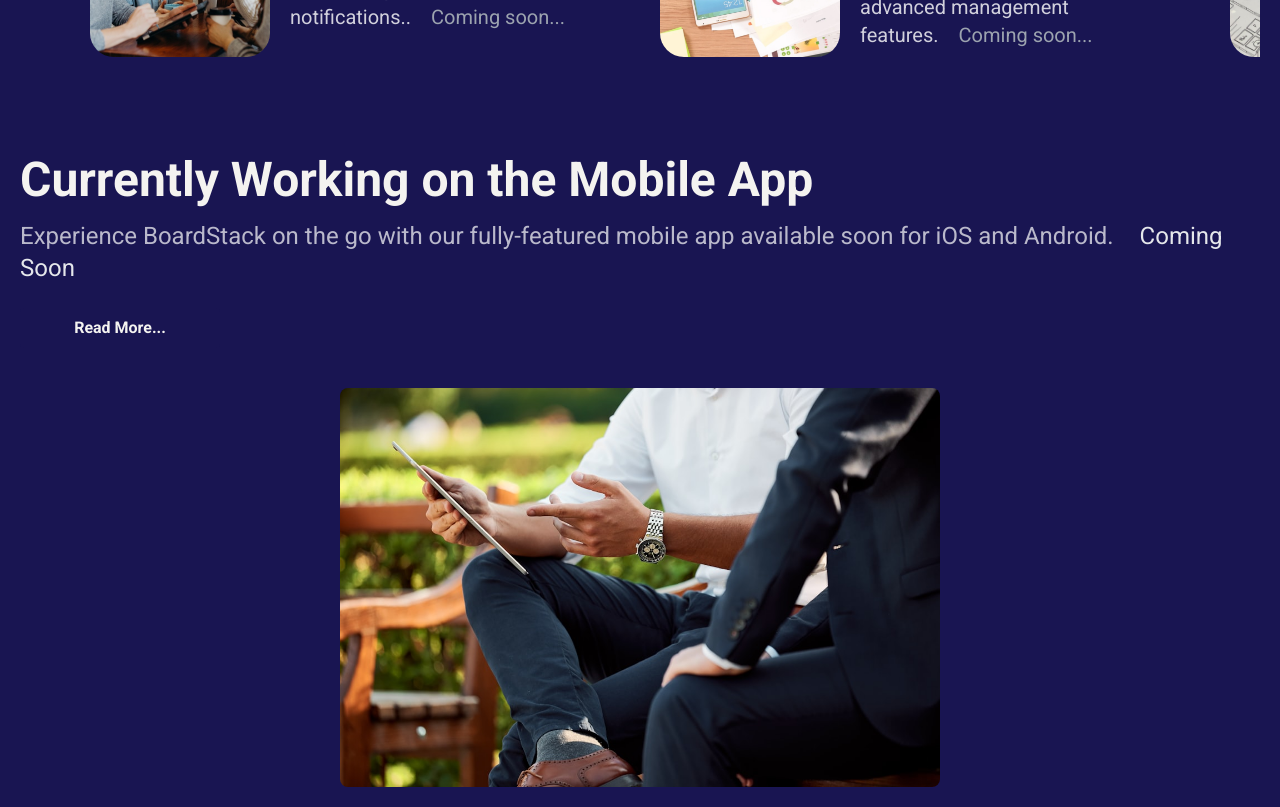
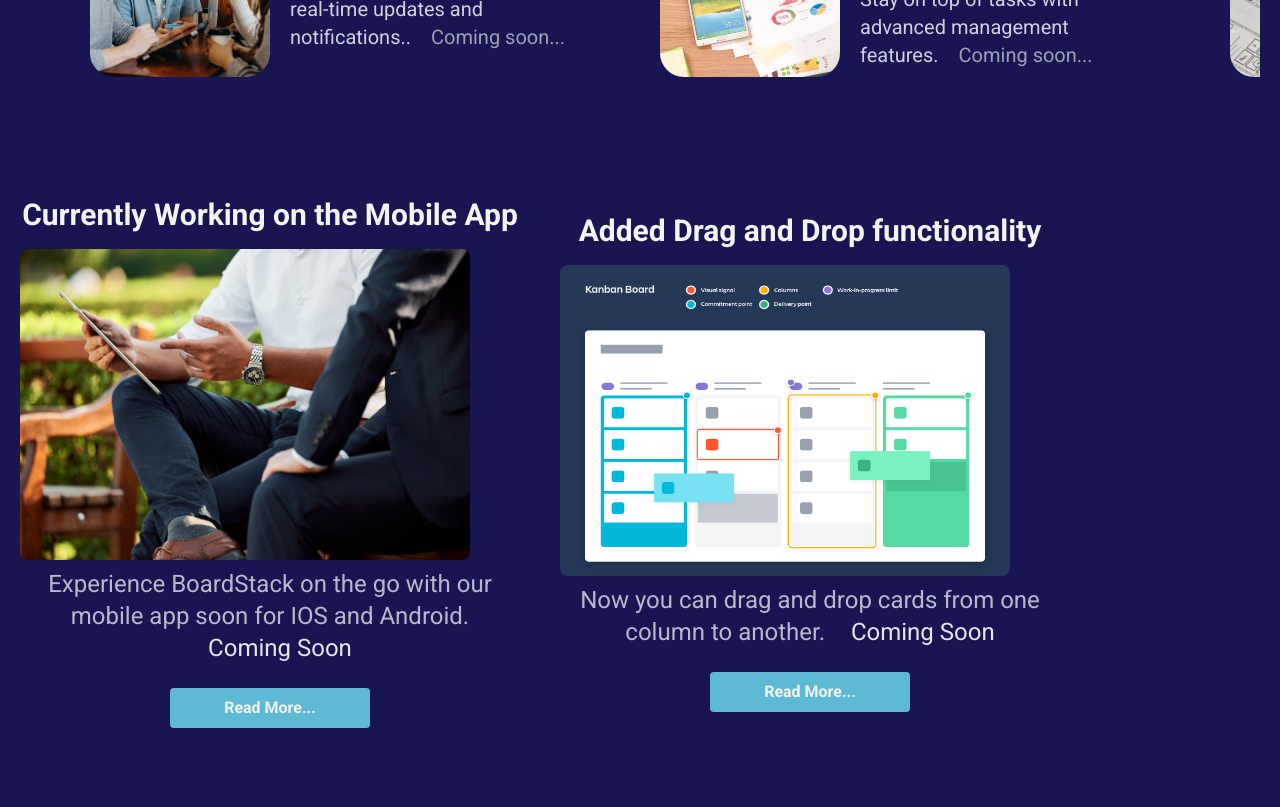
Before and after one commit to GabrielPaparello/TrelloClon, a Next.js app: page / in a window 1280 px wide. Shown: the part 840-1647 px from the top of the page. After the commit the page ends 1588 px from the top, so only its background shows below. Built offline with nearby package versions, Linux system fonts and the light colour scheme; a web font is replaced by a local one.

Commit message:
refactoring ui

```diff
--- a/src/UI/Sections/Blog.tsx
+++ /dev/null
@@ -1,51 +0,0 @@
-import Image from "next/image";
-import React, { useEffect, useState } from "react";
-
-const Blog = () => {
-  const [width, setWidth] = useState(0);
-
-  useEffect(() => {
-    const handleResize = () => {
-      setWidth(window.innerWidth);
-    };
-    handleResize(); // Set initial width on mount
-
-    // Event listener for window resize
-    window.addEventListener("resize", handleResize);
-
-    // Cleanup function
-    return () => window.removeEventListener("resize", handleResize);
-  }, []);
-
-  return (
-    <section className="flex flex-col md:flex-col  md:gap-10 md:items-center mt-10 p-5 bg-[#191552]">
-      {/* Left Section - Image */}
-      <article className="md:order-2">
-        <Image
-          src="/assets/blog/blog1.jpeg"
-          width={width > 500 ? 600 : 300}
-          height={311}
-          alt="blog-Img"
-          className="rounded-lg"
-        />
-      </article>
-
-      {/* Right Section - Text Content */}
-      <article className="mt-5 md:mt-0 md:order-1 flex flex-col text-left">
-        <h2 className="text-[#f4f3f0] text-2xl md:text-5xl font-bold mb-4">
-          Currently Working on the Mobile App
-        </h2>
-        <h3 className="text-[#bab9cb] text-lg md:text-2xl mb-6">
-          Experience BoardStack on the go with our fully-featured mobile app
-          available soon for iOS and Android.{" "}
-          <span className="text-gray-200 pl-5">Coming Soon</span>
-        </h3>
-        <button className="w-[200px] bg-[#191552] hover:bg-[#6ee3f5ac] text-[#f4f3f0] font-bold py-2 px-4 rounded">
-          Read More...
-        </button>
-      </article>
-    </section>
-  );
-};
-
-export default Blog;
--- /dev/null
+++ b/src/UI/Sections/Blog/Blog.tsx
@@ -0,0 +1,49 @@
+import Image from "next/image";
+import React, { useEffect, useState } from "react";
+import data from "../Blog/utils/rules";
+const Blog = () => {
+  const [width, setWidth] = useState(0);
+
+  useEffect(() => {
+    const handleResize = () => {
+      setWidth(window.innerWidth);
+    };
+    handleResize(); // Set initial width on mount
+
+    // Event listener for window resize
+    window.addEventListener("resize", handleResize);
+
+    // Cleanup function
+    return () => window.removeEventListener("resize", handleResize);
+  }, []);
+
+  return (
+    <section className="flex flex-col md:flex-row gap-10 text-center md:items-center mt-10 p-5 bg-[#191552]">
+      {data.map((item) => (
+        <article className="flex flex-col  ">
+          <Image
+            src={item.link}
+            width={width > 500 ? 450 : 300}
+            height={311}
+            alt={item.imgAlt}
+            className="rounded-lg md:order-2 md:w-[450px] md:h-[311px] "
+          />
+          <h1 className="text-[#f4f3f0] text-2xl md:text-3xl mt-2 md:order-1 font-bold mb-4">
+            {item.title}
+          </h1>
+          <article className="md:order-3 mt-2">
+            <p className="text-[#bab9cb] md:max-w-[500px] md:min-w-[500px] text-lg md:text-2xl mb-6">
+              {item.description}{" "}
+              <span className="text-gray-200 pl-5">Coming Soon</span>
+            </p>
+            <button className="w-[200px] bg-[#6ee3f5cc]  hover:bg-[#6ee3f5ac] text-[#f4f3f0] font-bold py-2 px-4 rounded">
+              Read More...
+            </button>
+          </article>
+        </article>
+      ))}
+    </section>
+  );
+};
+
+export default Blog;
--- /dev/null
+++ b/src/UI/Sections/Blog/utils/rules.ts
@@ -0,0 +1,24 @@
+interface blogs {
+  title: string;
+  description: string;
+  imgAlt: string;
+  link: string;
+}
+
+const blogsPath: blogs[] = [
+  {
+    title: "Currently Working on the Mobile App",
+    description:
+      "Experience BoardStack on the go with our mobile app  soon for IOS and Android.",
+    imgAlt: "Broadcasing of App",
+    link: "/assets/blog/blog1.jpeg",
+  },
+  {
+    title: "Added Drag and Drop functionality",
+    description: "Now you can drag and drop cards from one column to another.",
+    imgAlt: "Broadcasing of App",
+    link: "/assets/blog/kanbanExample.png",
+  },
+];
+
+export default blogsPath;
--- a/src/UI/Sections/Feature.tsx
+++ b/src/UI/Sections/Feature.tsx
@@ -13,7 +13,7 @@ const Feature = () => {
     >
       <Slider {...settings}>
         {features.map((feature) => (
-          <div key={feature.id} className="flex px-5">
+          <div key={feature.id} className="flex p-5">
             <div
               className={`w-full
                flex flex-col
--- a/src/UI/Sections/Hero.tsx
+++ b/src/UI/Sections/Hero.tsx
@@ -4,7 +4,7 @@ import React from "react";
 
 const Hero = () => {
   return (
-    <main className="flex flex-col bg-[#e8e8ee] md:flex-row items-center gap-3 p-6 md:space-x-5 md:mb-00 mb-30 md:pt-40 pt-20 md:order-1 pb-40 justify-center">
+    <main className="flex flex-col bg-[#e8e8ee] md:flex-row items-center gap-6 md:gap-3 p-6 md:space-x-5 md:mb-00 mb-30 md:pt-40 pt-20 md:order-1 pb-40 justify-center">
       {/* Left Section */}
       <section className="order-2 flex flex-col text-center md:text-start">
         <h1 className="text-4xl md:text-6xl text-black/80 font-bold md:max-w-[600px] leading-tight mb-4">
--- a/src/UI/components/nav/Mobile.tsx
+++ b/src/UI/components/nav/Mobile.tsx
@@ -23,7 +23,7 @@ export const MobileNav = ({
       />
 
       <aside
-        className={`absolute ease-in-out left-2 top-14 h-[350px] bg-[#21232B]/[0.99] ring-2 duration-700 ring-[#000000]/20 rounded-lg shadow-md flex items-start p-2 gap-5 justify-start flex-col w-60 ${
+        className={`absolute ease-in-out left-2 top-14 h-[350px] bg-[#191552]/[0.99] ring-2 duration-700 ring-[#000000]/20 rounded-lg shadow-md flex items-start p-2 gap-5 justify-start flex-col w-60 ${
           open ? "" : "left-[-100%]"
         }`}
       >
--- a/src/app/page.tsx
+++ b/src/app/page.tsx
@@ -1,7 +1,7 @@
 "use client";
 import Nav from "../UI/components/nav/Nav";
 import Feature from "../UI/Sections/Feature";
-import Blog from "../UI/Sections/Blog";
+import Blog from "../UI/Sections/Blog/Blog";
 import Hero from "../UI/Sections/Hero";
 export default function Home() {
   return (
```
